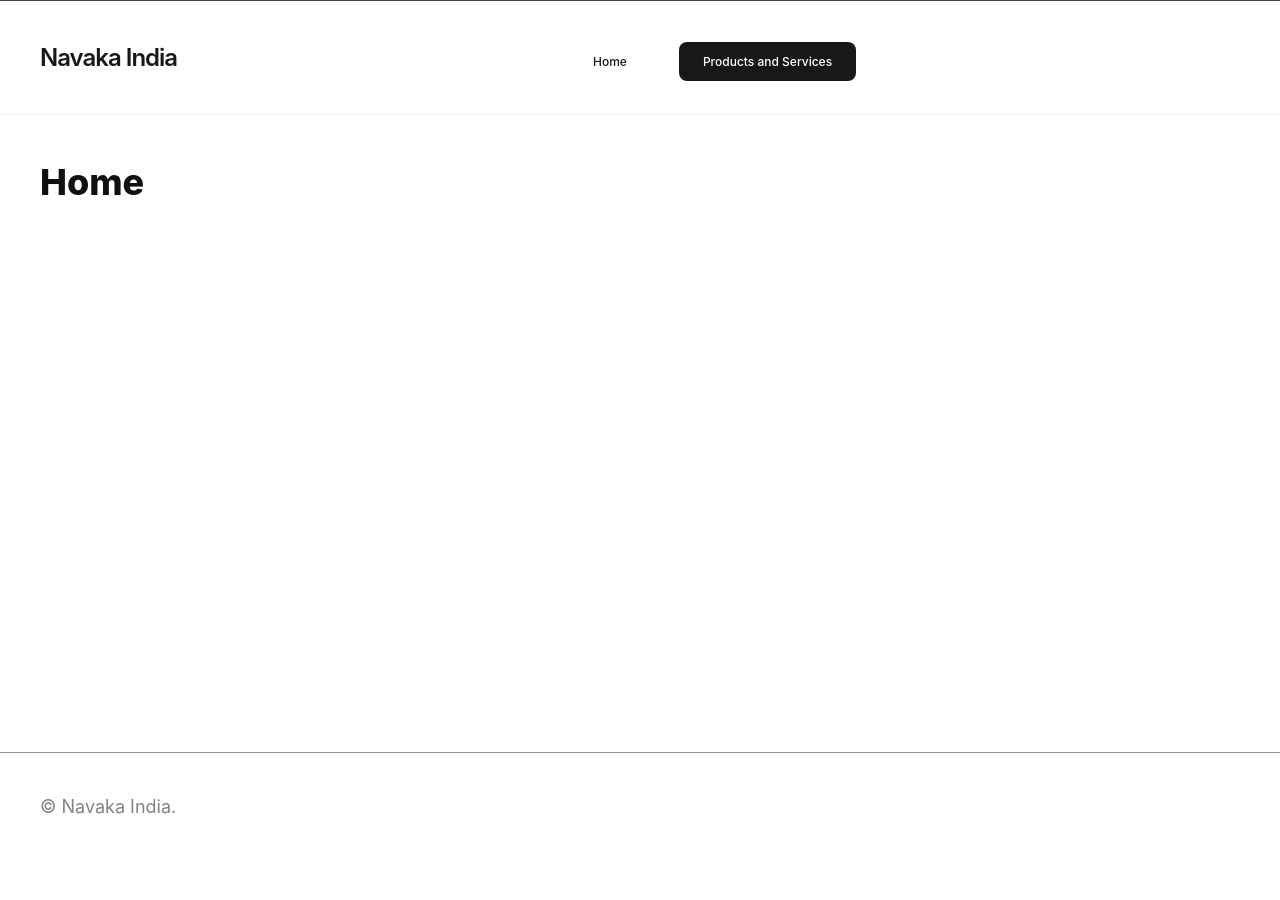
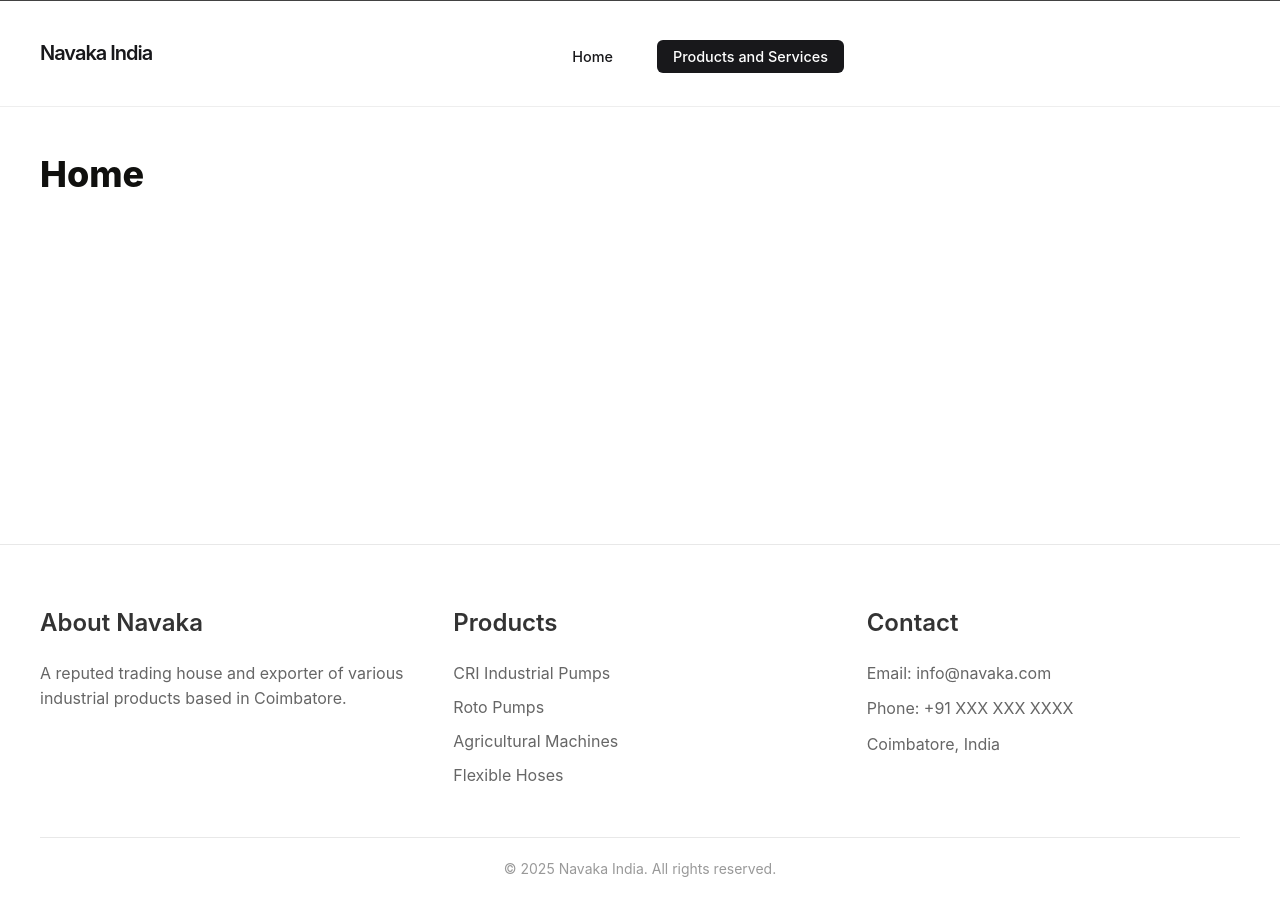
Before and after one commit to manassaloi/navakapumps, a Jekyll site: the page built from home.md, in a window 1280 px wide. Built offline with Jekyll 4.4.1, drawn with Linux system fonts in a browser that asks for light colours.

Commit message:
edited the css

```diff
--- /dev/null
+++ b/_data/footer.yml
@@ -0,0 +1,17 @@
+about:
+  title: About Navaka
+  description: A reputed trading house and exporter of various industrial products based in Coimbatore.
+
+products:
+  title: Products
+  items:
+    - CRI Industrial Pumps
+    - Roto Pumps
+    - Agricultural Machines
+    - Flexible Hoses
+
+contact:
+  title: Contact
+  email: info@navaka.com
+  phone: +91 XXX XXX XXXX
+  location: Coimbatore, India
--- a/_includes/footer.html
+++ b/_includes/footer.html
@@ -1,18 +1,34 @@
-<footer class="site-footer h-card">
-  <data class="u-url" href="{{ "/" | relative_url }}"></data>
+{% assign about = site.data.footer.about %}
+{% assign products = site.data.footer.products %}
+{% assign contact = site.data.footer.contact %}
 
-  <div class="wrapper">
+<footer class="footer">
+  <div class="container">
+    <div class="footer__grid">
+      <div class="footer__column">
+        <h2 class="footer__heading">{{ about.title }}</h2>
+        <p class="footer__text">{{ about.description }}</p>
+      </div>
 
-    <div class="footer-col-wrapper">
-      <div class="footer-col one-half">
-      <p class="footer-heading"> © Navaka India.</p>
+      <div class="footer__column">
+        <h2 class="footer__heading">{{ products.title }}</h2>
+        <ul class="footer__list">
+          {% for item in products.items %}
+            <li class="footer__list-item">{{ item }}</li>
+          {% endfor %}
+        </ul>
+      </div>
 
-      </div>
-      <div class="footer-col one-half" style="text-align: right;">
-       <h4></h4>
+      <div class="footer__column">
+        <h2 class="footer__heading">{{ contact.title }}</h2>
+        <p class="footer__text">Email: {{ contact.email }}</p>
+        <p class="footer__text">Phone: {{ contact.phone }}</p>
+        <p class="footer__text">{{ contact.location }}</p>
       </div>
     </div>
 
+    <div class="footer__copyright">
+      <p class="footer__text">© {{ site.time | date: '%Y' }} {{ site.title }}. All rights reserved.</p>
+    </div>
   </div>
-
 </footer>
--- /dev/null
+++ b/_sass/custom/_footer.scss
@@ -0,0 +1,65 @@
+.footer {
+  padding: 60px 0 20px;
+  background-color: #fff;
+  border-top: 1px solid #e8e8e8;
+
+  .container {
+    max-width: 1200px;
+    margin: 0 auto;
+    padding: 0 20px;
+  }
+
+  &__grid {
+    display: grid;
+    grid-template-columns: repeat(3, 1fr);
+    gap: 40px;
+    margin-bottom: 40px;
+
+    @media (max-width: 768px) {
+      grid-template-columns: 1fr;
+      gap: 30px;
+    }
+  }
+
+  &__column {
+    min-width: 0;
+  }
+
+  &__heading {
+    font-size: 24px;
+    font-weight: 600;
+    margin-bottom: 20px;
+    color: #333;
+  }
+
+  &__text {
+    color: #666;
+    line-height: 1.6;
+    margin-bottom: 10px;
+    font-size: 16px;
+  }
+
+  &__list {
+    list-style: none;
+    padding: 0;
+    margin: 0;
+  }
+
+  &__list-item {
+    color: #666;
+    margin-bottom: 10px;
+    font-size: 16px;
+  }
+
+  &__copyright {
+    text-align: center;
+    padding-top: 20px;
+    border-top: 1px solid #e8e8e8;
+
+    .footer__text {
+      color: #999;
+      font-size: 14px;
+      margin-bottom: 0;
+    }
+  }
+}
--- a/_sass/custom/_home.scss
+++ b/_sass/custom/_home.scss
@@ -91,3 +91,65 @@
     grid-template-columns: 1fr;
   }
 }
+
+.site-footer {
+  padding: 60px 0 20px;
+  background-color: #fff;
+  border-top: 1px solid #e8e8e8;
+
+  .wrapper {
+    max-width: 1200px;
+    margin: 0 auto;
+    padding: 0 20px;
+  }
+
+  .footer-col-wrapper {
+    display: flex;
+    justify-content: space-between;
+    gap: 40px;
+    margin-bottom: 40px;
+
+    @media screen and (max-width: 768px) {
+      flex-direction: column;
+      gap: 30px;
+    }
+  }
+
+  .footer-col {
+    flex: 1;
+
+    h2 {
+      font-size: 24px;
+      margin-bottom: 20px;
+      color: #333;
+    }
+
+    p {
+      color: #666;
+      line-height: 1.6;
+      margin-bottom: 10px;
+    }
+
+    ul {
+      list-style: none;
+      padding: 0;
+      margin: 0;
+
+      li {
+        color: #666;
+        margin-bottom: 10px;
+      }
+    }
+  }
+
+  .footer-copyright {
+    text-align: center;
+    padding-top: 20px;
+    border-top: 1px solid #e8e8e8;
+
+    p {
+      color: #999;
+      font-size: 14px;
+    }
+  }
+}
--- a/assets/css/style.scss
+++ b/assets/css/style.scss
@@ -3,6 +3,8 @@
 ---
 
 @import "minima";
+@import "custom/home";
+@import "custom/footer";
 
 // Product page layout
 .product-container {
@@ -109,7 +111,7 @@
 
 // Header styles
 .site-header {
-  padding: 1rem 0;
+  padding: 0.75rem 0;
   border-bottom: 1px solid #eee;
   background: white;
 
@@ -117,25 +119,27 @@
     display: flex;
     align-items: center;
     justify-content: space-between;
+    max-width: 1400px;
   }
 
   .site-title {
-    font-size: 1.5rem;
+    font-size: 1.25rem;
     font-weight: 600;
     color: #18181B;
   }
 
   .site-nav {
     .page-link {
-      margin-left: 2rem;
+      margin-left: 1.5rem;
       color: #18181B;
       font-weight: 500;
+      font-size: 0.9rem;
 
       &:last-child {
-        padding: 0.75rem 1.5rem;
+        padding: 0.5rem 1rem;
         background: #18181B;
         color: white;
-        border-radius: 8px;
+        border-radius: 6px;
       }
     }
   }
@@ -147,21 +151,24 @@
   flex-direction: column;
   align-items: center;
   text-align: center;
-  padding: 8rem 1rem;
+  padding: 4rem 1rem;
+  max-width: 1400px;
+  margin: 0 auto;
 
   .hero-title {
-    font-size: 4.5rem;
+    font-size: 3.5rem;
     font-weight: 700;
     line-height: 1.1;
-    max-width: 900px;
-    margin-bottom: 1.5rem;
+    max-width: 800px;
+    margin-bottom: 1rem;
     color: #18181B;
   }
 
   .hero-subtitle {
-    font-size: 1.25rem;
+    font-size: 1rem;
     color: #6B7280;
-    margin-bottom: 3rem;
+    margin-bottom: 2rem;
+    max-width: 600px;
   }
 
   .hero-buttons {
@@ -169,9 +176,10 @@
     gap: 1rem;
 
     .button {
-      padding: 0.875rem 1.75rem;
-      border-radius: 8px;
+      padding: 0.625rem 1.25rem;
+      border-radius: 6px;
       font-weight: 500;
+      font-size: 0.9rem;
       transition: all 0.2s;
 
       &.primary {
@@ -200,98 +208,61 @@
 .features-grid {
   display: grid;
   grid-template-columns: repeat(4, 1fr);
-  gap: 2rem;
-  max-width: 1200px;
-  margin: 4rem auto;
+  gap: 1.5rem;
+  max-width: 1400px;
+  margin: 3rem auto;
   padding: 0 2rem;
 
   .feature-card {
     background: white;
-    padding: 2rem;
-    border-radius: 12px;
+    padding: 1.5rem;
+    border-radius: 8px;
     border: 1px solid #E5E7EB;
 
     .feature-icon {
-      margin-bottom: 1.5rem;
+      margin-bottom: 1rem;
 
       svg {
-        width: 32px;
-        height: 32px;
+        width: 24px;
+        height: 24px;
         stroke: #18181B;
       }
     }
 
     h3 {
-      font-size: 1.25rem;
+      font-size: 1rem;
       font-weight: 600;
       color: #18181B;
-      margin-bottom: 0.75rem;
+      margin-bottom: 0.5rem;
     }
 
     p {
-      font-size: 1rem;
+      font-size: 0.875rem;
       color: #6B7280;
-      line-height: 1.5;
+      line-height: 1.4;
     }
-  }
-}
-
-// Responsive styles
-@media (max-width: 1024px) {
-  .features-grid {
-    grid-template-columns: repeat(2, 1fr);
-  }
-
-  .hero-section .hero-title {
-    font-size: 3.5rem;
-  }
-}
-
-@media (max-width: 768px) {
-  .site-header {
-    padding: 1rem;
-
-    .site-nav .page-link {
-      margin-left: 1rem;
-    }
-  }
-
-  .hero-section {
-    padding: 4rem 1rem;
-
-    .hero-title {
-      font-size: 2.5rem;
-    }
-
-    .hero-buttons {
-      flex-direction: column;
-    }
-  }
-
-  .features-grid {
-    grid-template-columns: 1fr;
-    gap: 1.5rem;
-    padding: 0 1rem;
   }
 }
 
 // Featured Products Section
 .featured-products {
-  padding: 6rem 2rem;
+  padding: 4rem 2rem;
   text-align: center;
+  max-width: 1400px;
+  margin: 0 auto;
 
   .section-title {
-    font-size: 3.5rem;
+    font-size: 2.5rem;
     font-weight: 700;
     color: #18181B;
-    margin-bottom: 1rem;
+    margin-bottom: 0.75rem;
   }
 
   .section-subtitle {
-    font-size: 1.125rem;
+    font-size: 1rem;
     color: #6B7280;
-    margin-bottom: 4rem;
-    max-width: 600px;
+    margin-bottom: 3rem;
+    max-width: 500px;
     margin-left: auto;
     margin-right: auto;
   }
@@ -351,126 +322,82 @@
   }
 }
 
-// Responsive styles for featured products
-@media (max-width: 1024px) {
-  .featured-products-grid {
-    grid-template-columns: repeat(2, 1fr);
-    padding: 0 1rem;
-  }
-
-  .featured-products .section-title {
-    font-size: 2.5rem;
-  }
-}
-
-@media (max-width: 768px) {
-  .featured-products {
-    padding: 4rem 1rem;
-  }
-
-  .featured-products-grid {
-    grid-template-columns: 1fr;
-  }
-
-  .product-card img {
-    height: 180px;
-  }
-}
-
 // Commitment Section
 .commitment-section {
-  padding: 6rem 2rem;
+  padding: 4rem 2rem;
   background: #F9FAFB;
   text-align: center;
 
   .section-title {
-    font-size: 3.5rem;
+    font-size: 2.5rem;
     font-weight: 700;
     color: #18181B;
-    margin-bottom: 4rem;
+    margin-bottom: 3rem;
   }
 }
 
 .commitment-list {
-  max-width: 900px;
+  max-width: 800px;
   margin: 0 auto;
   display: flex;
   flex-direction: column;
-  gap: 2rem;
+  gap: 1.5rem;
 }
 
 .commitment-item {
   display: flex;
   align-items: flex-start;
-  gap: 1rem;
+  gap: 0.75rem;
   text-align: left;
 
   .check-icon {
-    width: 24px;
-    height: 24px;
+    width: 20px;
+    height: 20px;
     flex-shrink: 0;
     color: #10B981;
     margin-top: 0.25rem;
   }
 
   p {
-    font-size: 1.125rem;
+    font-size: 1rem;
     color: #6B7280;
-    line-height: 1.6;
+    line-height: 1.5;
     margin: 0;
-  }
-}
-
-// Responsive styles for commitment section
-@media (max-width: 768px) {
-  .commitment-section {
-    padding: 4rem 1rem;
-
-    .section-title {
-      font-size: 2.5rem;
-      margin-bottom: 3rem;
-    }
-  }
-
-  .commitment-item {
-    p {
-      font-size: 1rem;
-    }
   }
 }
 
 // CTA Section
 .cta-section {
-  padding: 6rem 2rem;
+  padding: 4rem 2rem;
   text-align: center;
   background: #18181B;
-  border-radius: 12px;
-  margin: 4rem auto;
-  max-width: 1200px;
+  border-radius: 8px;
+  margin: 3rem auto;
+  max-width: 1400px;
 
   .section-title {
-    font-size: 3.5rem;
+    font-size: 2.5rem;
     font-weight: 700;
     color: white;
-    margin-bottom: 1rem;
+    margin-bottom: 0.75rem;
   }
 
   .section-subtitle {
-    font-size: 1.25rem;
+    font-size: 1rem;
     color: #A1A1AA;
-    margin-bottom: 2.5rem;
+    margin-bottom: 2rem;
   }
 
   .cta-button {
     .button {
       display: inline-block;
-      padding: 1rem 2rem;
-      font-size: 1.125rem;
+      padding: 0.75rem 1.5rem;
+      font-size: 1rem;
       font-weight: 500;
       background: white;
       color: #18181B;
       text-decoration: none;
-      border-radius: 8px;
+      border-radius: 6px;
       transition: all 0.2s;
 
       &:hover {
@@ -481,18 +408,50 @@
   }
 }
 
-// Responsive styles for CTA section
+// Responsive styles
+@media (max-width: 1024px) {
+  .features-grid {
+    grid-template-columns: repeat(2, 1fr);
+  }
+
+  .hero-section .hero-title {
+    font-size: 2.5rem;
+  }
+}
+
 @media (max-width: 768px) {
+  .site-header {
+    padding: 0.75rem;
+
+    .site-nav .page-link {
+      margin-left: 0.75rem;
+    }
+  }
+
+  .hero-section {
+    padding: 3rem 1rem;
+
+    .hero-title {
+      font-size: 2rem;
+    }
+
+    .hero-buttons {
+      flex-direction: column;
+    }
+  }
+
+  .features-grid {
+    grid-template-columns: 1fr;
+    gap: 1rem;
+    padding: 0 1rem;
+  }
+
   .cta-section {
-    padding: 4rem 1.5rem;
     margin: 2rem 1rem;
+    padding: 3rem 1.5rem;
 
     .section-title {
-      font-size: 2.5rem;
-    }
-
-    .section-subtitle {
-      font-size: 1.125rem;
+      font-size: 2rem;
     }
   }
 }
```
